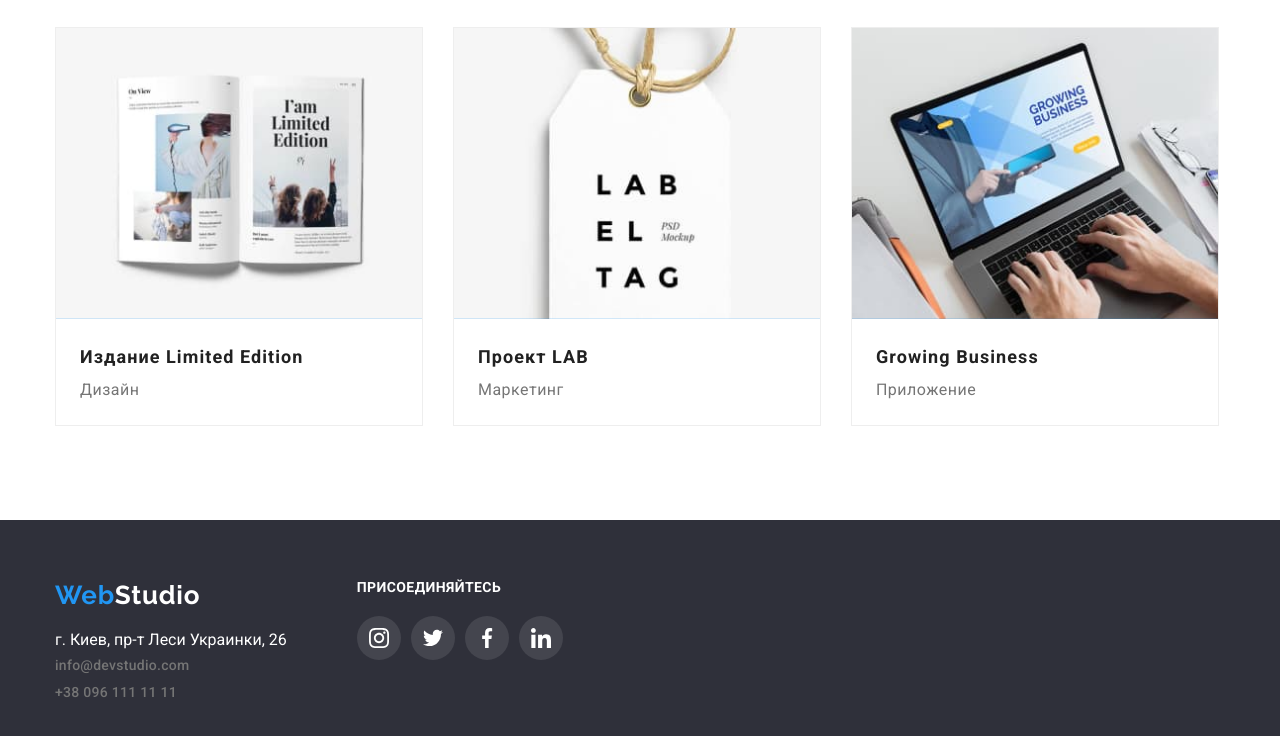
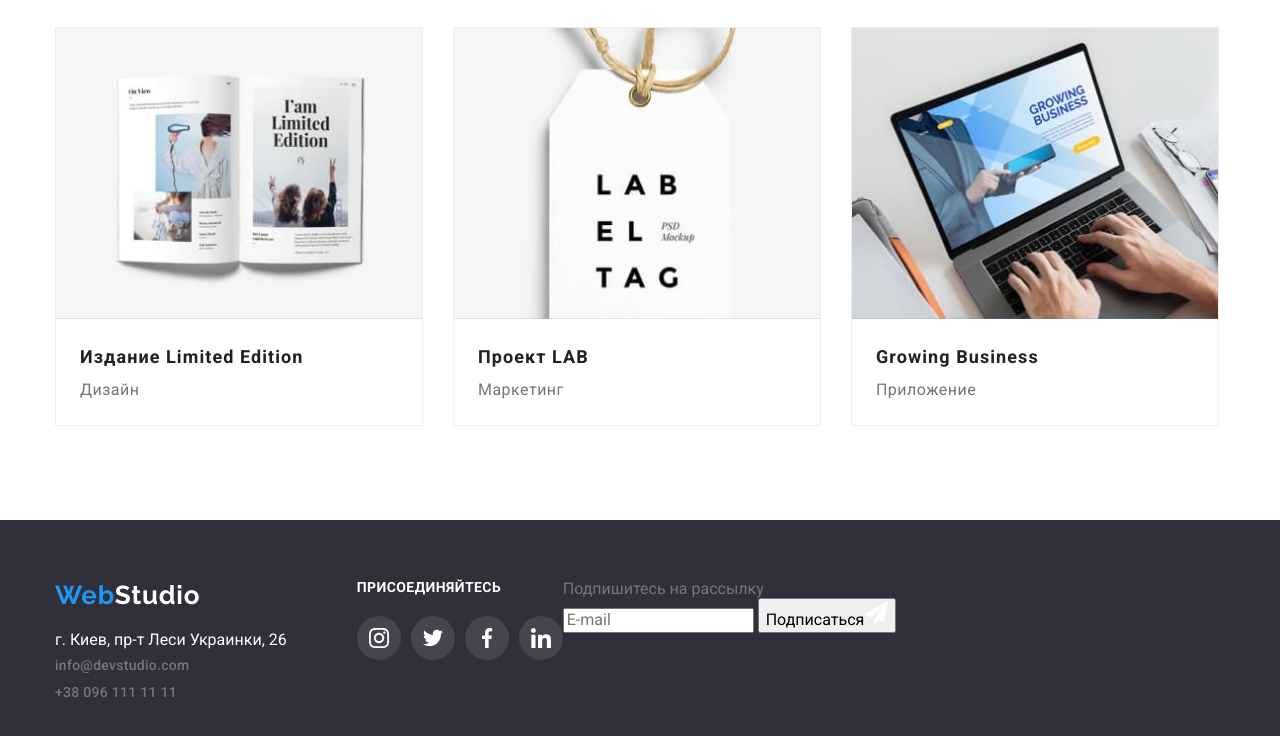
Before and after one commit to RostyslavDubinin/goit-markup-hw-06, a plain HTML site: page portfolio.html in a window 1280 px wide. Shown: the part 1097-1833 px from the top of the page. Drawn offline with nearby package versions, Linux system fonts and the light colour scheme.

Commit message:
Update portfolio.html

```diff
--- a/portfolio.html
+++ b/portfolio.html
@@ -180,10 +180,17 @@
                     <p>присоединяйтесь</p>
                     <ul class="social-link-footer list">
                         <li><a href="" class="link-social-footer"><svg class="icon-social-footer" width="20px" height="20px"><use href="./images/sprite.svg#instagram"></use></svg></a></li>
-                        <li><a href="" class="link-social-footer twitter"><svg class="icon-social-footer" width="20px" height="20px"><use href="./images/sprite.svg#twitter"></use></svg></a></li>
+                        <li><a href="" class="link-social-footer"><svg class="icon-social-footer" width="20px" height="20px"><use href="./images/sprite.svg#twitter"></use></svg></a></li>
                         <li><a href="" class="link-social-footer"><svg class="icon-social-footer" width="20px" height="20px"><use href="./images/sprite.svg#facebook"></use></svg></a></li>
                         <li><a href="" class="link-social-footer"><svg class="icon-social-footer" width="20px" height="20px"><use href="./images/sprite.svg#linkedin"></use></svg></a></li>
                     </ul>
+                </div>
+                <div class="email-footer-column">
+                    <label for="email" class="email-footer-label">Подпишитесь на рассылку</label>
+                    <div class="email-footer-button">
+                        <input class="email-footer-input" type="email" name="email" id="email" placeholder="E-mail" />
+                        <button type="submit" class="email-button-send">Подписаться<svg class="icon-send" width="24px" height="24px"><use href="./images/sprite.svg#send"></use></svg></button>
+                    </div>
                 </div>
             </div>
         </div>
```
